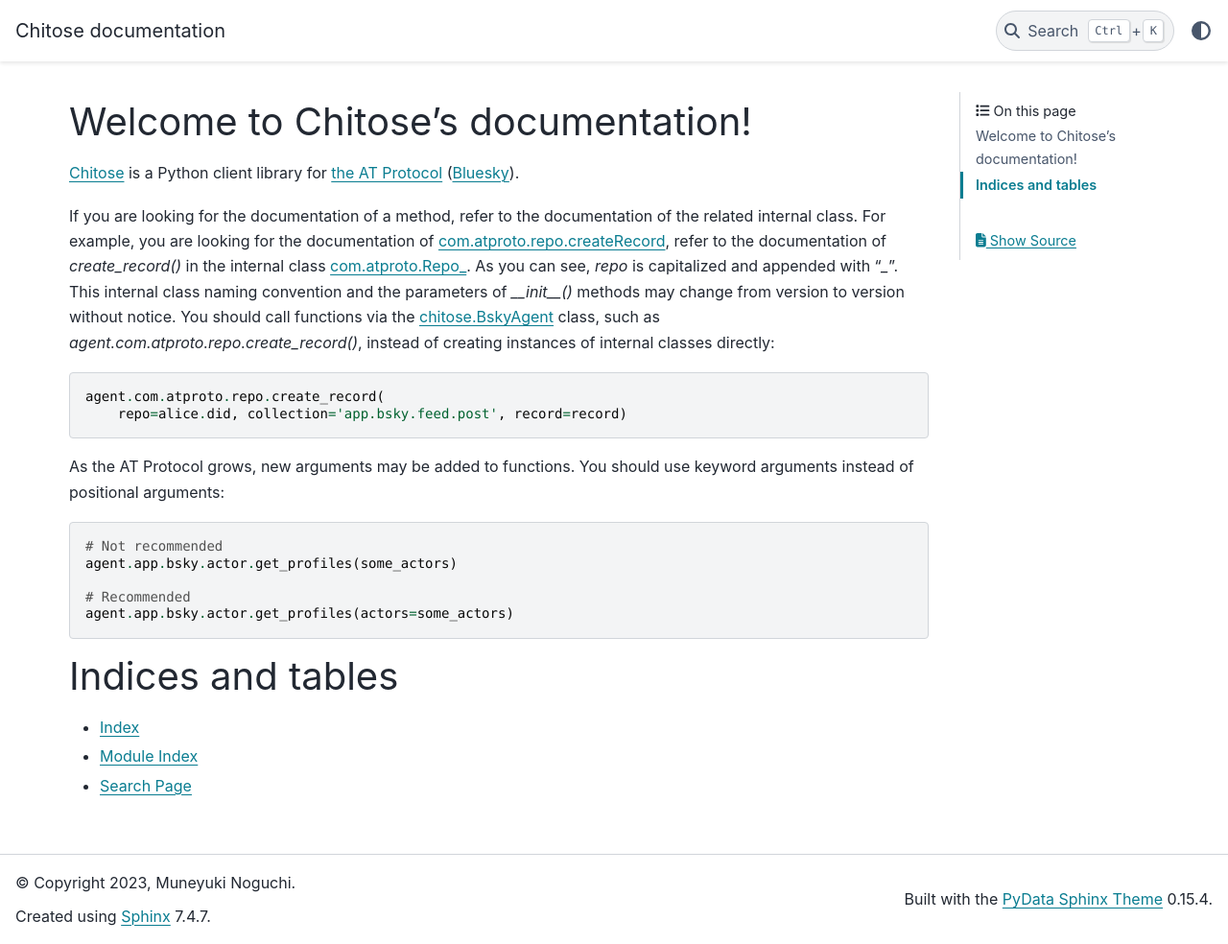
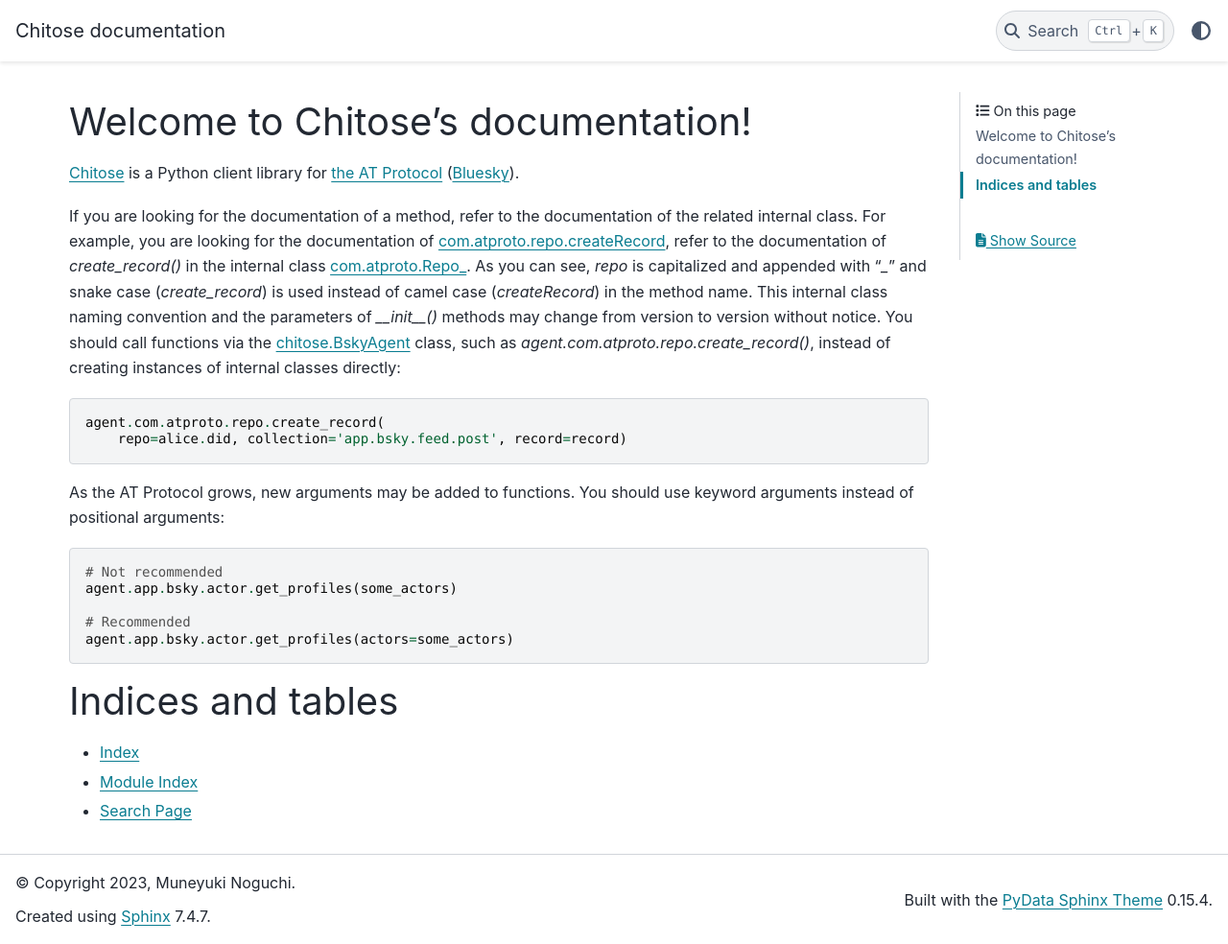
Before and after one commit to mnogu/chitose, a Sphinx documentation site: the page built from docs/source/index.rst, in a window 1280 px wide and 984 px high. Shown: the whole window at 96% size. Built offline with Sphinx 7.4.7 and the PyData theme 0.15.4, drawn with Linux system fonts in a browser that asks for light colours.

Commit message:
Add a note on the method name

```diff
--- a/docs/source/index.rst
+++ b/docs/source/index.rst
@@ -9,7 +9,7 @@
 `Chitose <https://github.com/mnogu/chitose>`_ is a Python client library for `the AT Protocol <https://atproto.com/>`_ (`Bluesky <https://blueskyweb.xyz/>`_).
 
 
-If you are looking for the documentation of a method, refer to the documentation of the related internal class. For example, you are looking for the documentation of `com.atproto.repo.createRecord <https://github.com/bluesky-social/atproto/blob/main/lexicons/com/atproto/repo/createRecord.json>`_, refer to the documentation of `create_record()` in the internal class :doc:`com.atproto.Repo_ <chitose.com.atproto.repo>`. As you can see, `repo` is capitalized and appended with "`_`". This internal class naming convention and the parameters of `__init__()` methods may change from version to version without notice. You should call functions via the :doc:`chitose.BskyAgent <chitose>` class, such as `agent.com.atproto.repo.create_record()`, instead of creating instances of internal classes directly:
+If you are looking for the documentation of a method, refer to the documentation of the related internal class. For example, you are looking for the documentation of `com.atproto.repo.createRecord <https://github.com/bluesky-social/atproto/blob/main/lexicons/com/atproto/repo/createRecord.json>`_, refer to the documentation of `create_record()` in the internal class :doc:`com.atproto.Repo_ <chitose.com.atproto.repo>`. As you can see, `repo` is capitalized and appended with "`_`" and snake case (`create_record`) is used instead of camel case (`createRecord`) in the method name. This internal class naming convention and the parameters of `__init__()` methods may change from version to version without notice. You should call functions via the :doc:`chitose.BskyAgent <chitose>` class, such as `agent.com.atproto.repo.create_record()`, instead of creating instances of internal classes directly:
 
 .. code-block:: python
 
```
